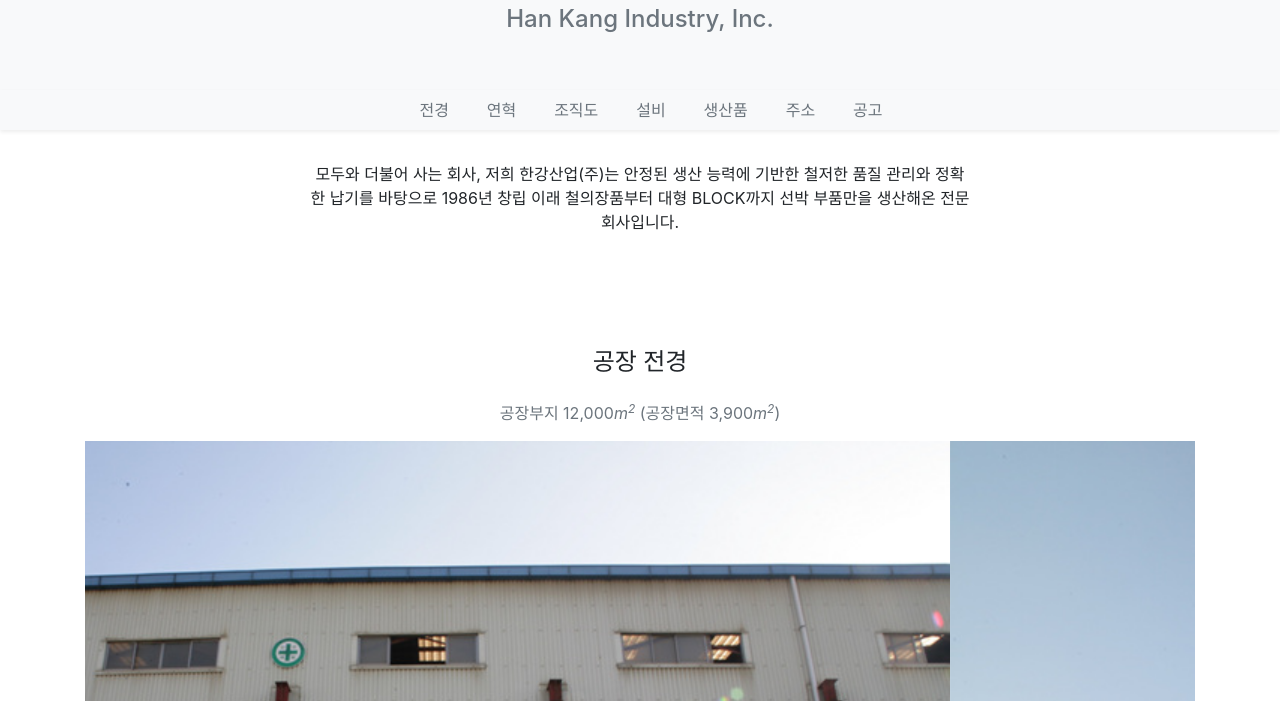
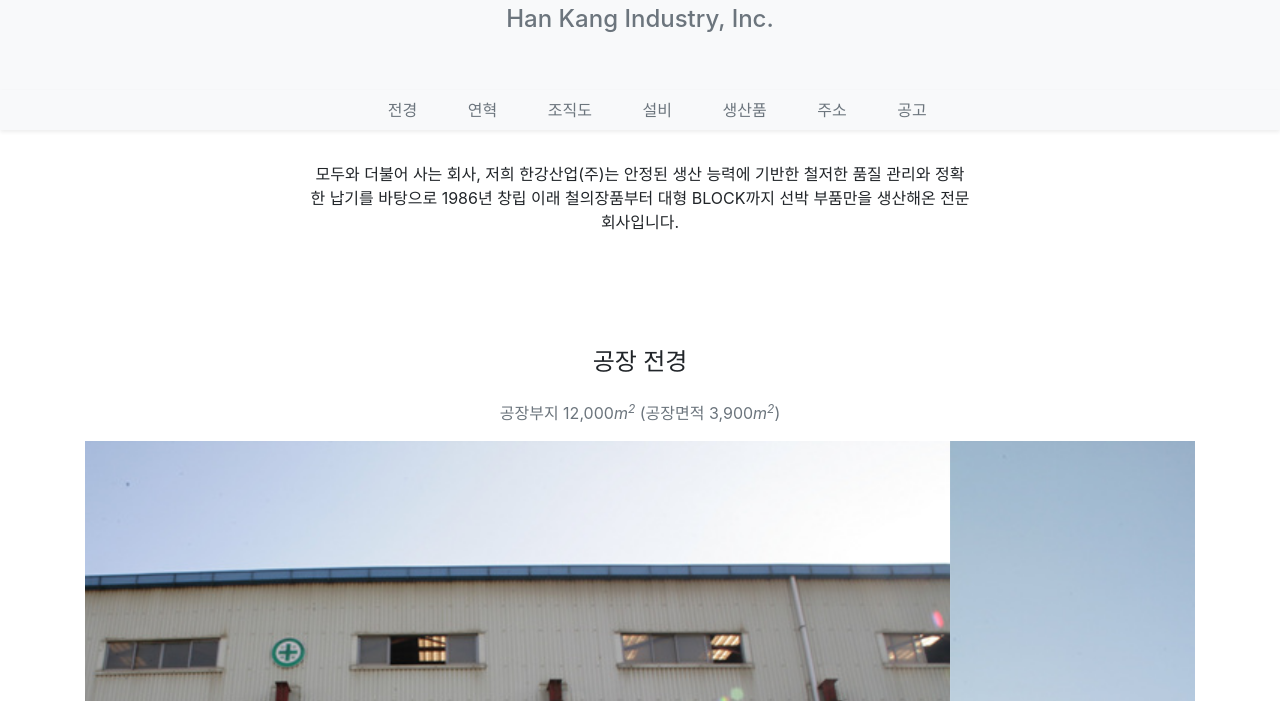
Before and after one commit to han-kang/han-kang.github.io, a plain HTML site: page index.html in a window 1280 px wide. Shown: the part 99-800 px from the top of the page. Drawn offline with nearby package versions, Linux system fonts and the light colour scheme.

Commit message:
nav spacing

```diff
--- a/main.css
+++ b/main.css
@@ -45,7 +45,7 @@
 }
 .scrollNav li {
     display:inline-block;
-    margin-left:3%;
+    margin-left:4%;
 }
 
 #DivisionTree {
```
